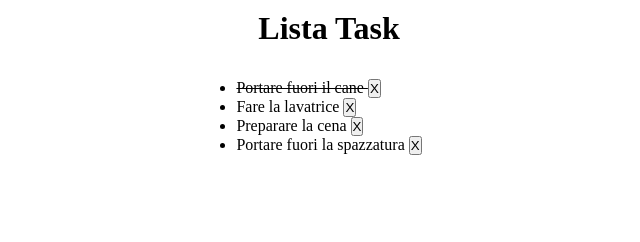
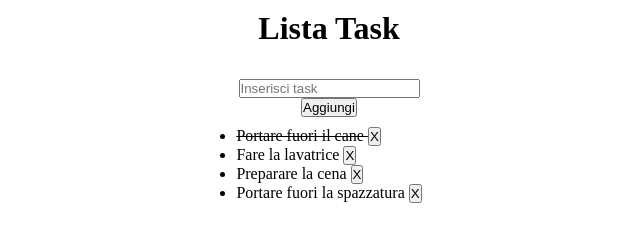
Before and after one commit to damianolagana/vue-todolist, a plain HTML site: page index.html in a window 1280 px wide. Shown: the whole page, without its empty margins (311-951 px from the left). Drawn offline with nearby package versions, Linux system fonts and the light colour scheme.

Commit message:
click add todo try

```diff
--- a/CSS/style.css
+++ b/CSS/style.css
@@ -16,6 +16,10 @@ h1{
     align-items: center;
 }
 
+ul{
+    padding-top: 10px;
+}
+
 .done{
     text-decoration: line-through;
 }
--- a/JS/main.js
+++ b/JS/main.js
@@ -3,6 +3,10 @@ const {createApp} = Vue;
 createApp({
     data() {
       return {
+        newTask : {
+            text: "",
+            done: false,
+        },
         taskList : [
             {text:"Portare fuori il cane", done: true},
             {text:"Fare la lavatrice", done: false},
@@ -24,6 +28,11 @@ createApp({
         removeToDo(i){
             this.taskList.splice(i,1);
 
+        },
+        addTask(){
+            // let newTask = {...this.newTask};
+            this.taskList.unshift(this.newTask);
+            this.newTask.text= "";
         }
     },
   }).mount('#app')
--- a/index.html
+++ b/index.html
@@ -12,6 +12,8 @@
     <div id="app">
         <div id="container">
             <h1>Lista Task</h1>
+            <input v-model="newTask.text" type="text" placeholder="Inserisci task">
+            <button @click="addTask()">Aggiungi</button>
             <ul>
                 <li v-for="(task,i) in taskList" :class="toDoClass(i)">{{taskList[i].text}} <button @click="removeToDo()">X</button></li>
             </ul>
```
